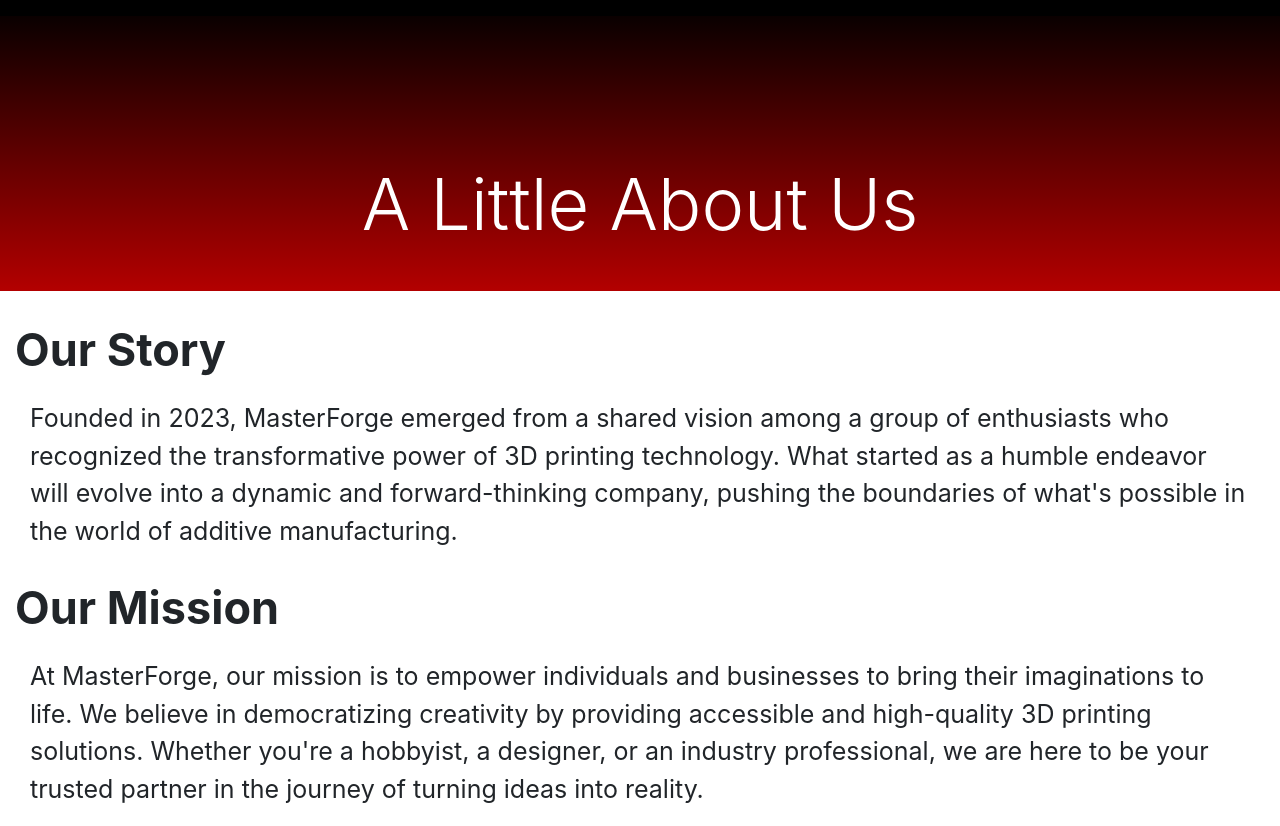
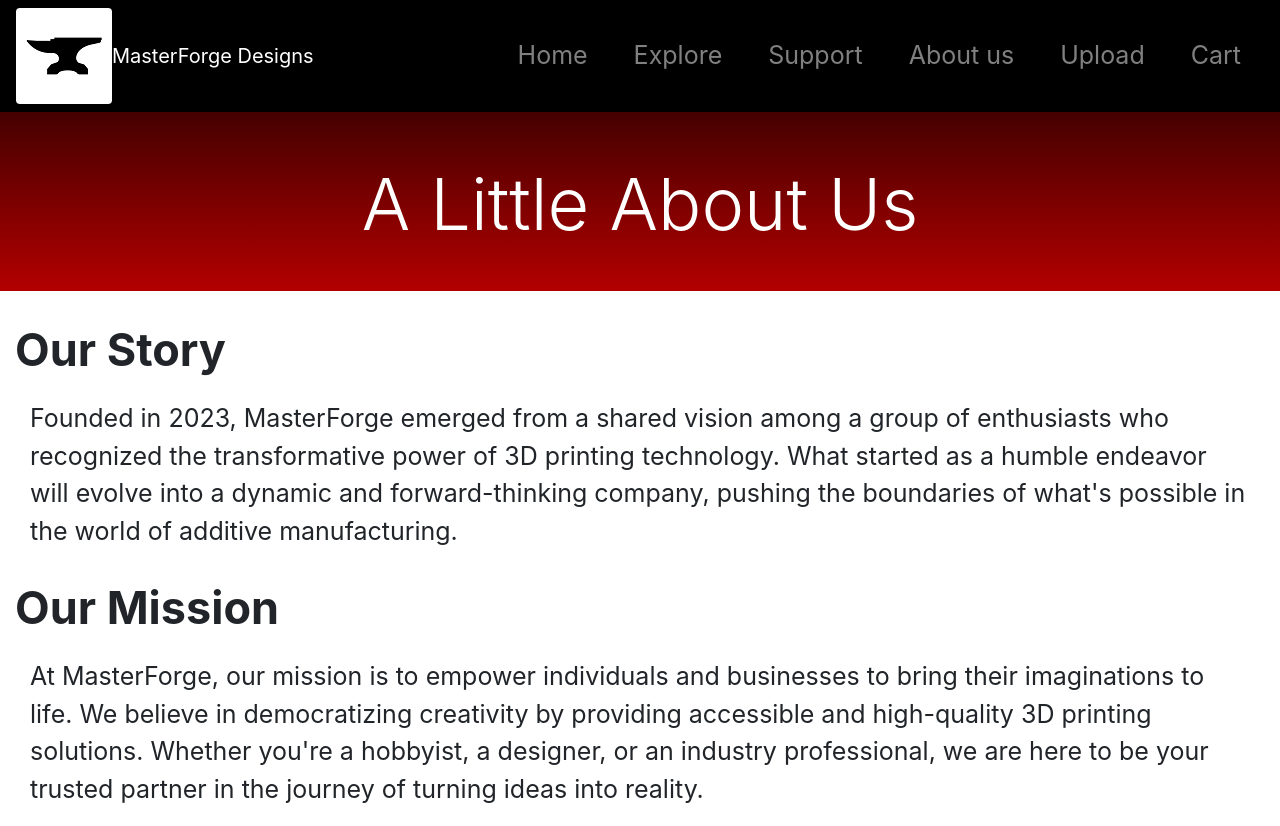
Before and after one commit to Bryce-Woodruff/bryce-woodruff.github.io, a plain HTML site: page External_Project_part2/about.html in a window 1280 px wide. Shown: the top 826 px of the page. Drawn offline with nearby package versions, Linux system fonts and the light colour scheme.

Commit message:
Update about.html
I forgot to add the nav back to the about page when I was validating

```diff
--- a/External_Project_part2/about.html
+++ b/External_Project_part2/about.html
@@ -28,8 +28,41 @@
 </head>
 <body>
   <nav class="navbar navbar-expand-sm navbar-dark fixed-top bg-black">
-    <!-- ... Your navigation code ... -->
-  </nav>
+
+        <a href="character.html"><img src="images/anvil.png" alt="3D printed character" class="img-fluid rounded"></a>
+        <a class="navbar-brand" href="index.html">MasterForge Designs</a>
+
+        <!-- Hamburger menu icon -->
+        <button class="navbar-toggler" type="button" data-toggle="collapse" data-target="#navbarResponsive" aria-controls="navbarResponsive" aria-expanded="false" aria-label="Toggle navigation">
+            <span class="navbar-toggler-icon"></span>
+        </button>
+
+        <!-- Navbar links -->
+        <div class="collapse navbar-collapse" id="navbarResponsive">
+            <ul class="navbar-nav ml-auto">
+                <li class="nav-item">
+                    <a class="nav-link" href="index.html">Home</a>
+                </li>
+                <li class="nav-item">
+                    <a class="nav-link" href="Explore.html">Explore</a>
+                </li>
+                <li class="nav-item">
+                    <a class="nav-link" href="support.html">Support</a>
+                </li>
+                <li class="nav-item">
+                    <a class="nav-link" href="about.html">About us</a>
+                </li>
+                <li class="nav-item">
+                    <a class="nav-link" href="upload.html">Upload</a>
+                </li>
+                <li class="nav-item">
+                    <a class="nav-link" href="cart.html">Cart</a>
+                </li>
+              </ul>
+        </div>
+
+
+    </nav>
 
   <!-- Header and Hero Image -->
   <header class="jumbotron jumbotron-fluid text-center hero bg-black">
```
